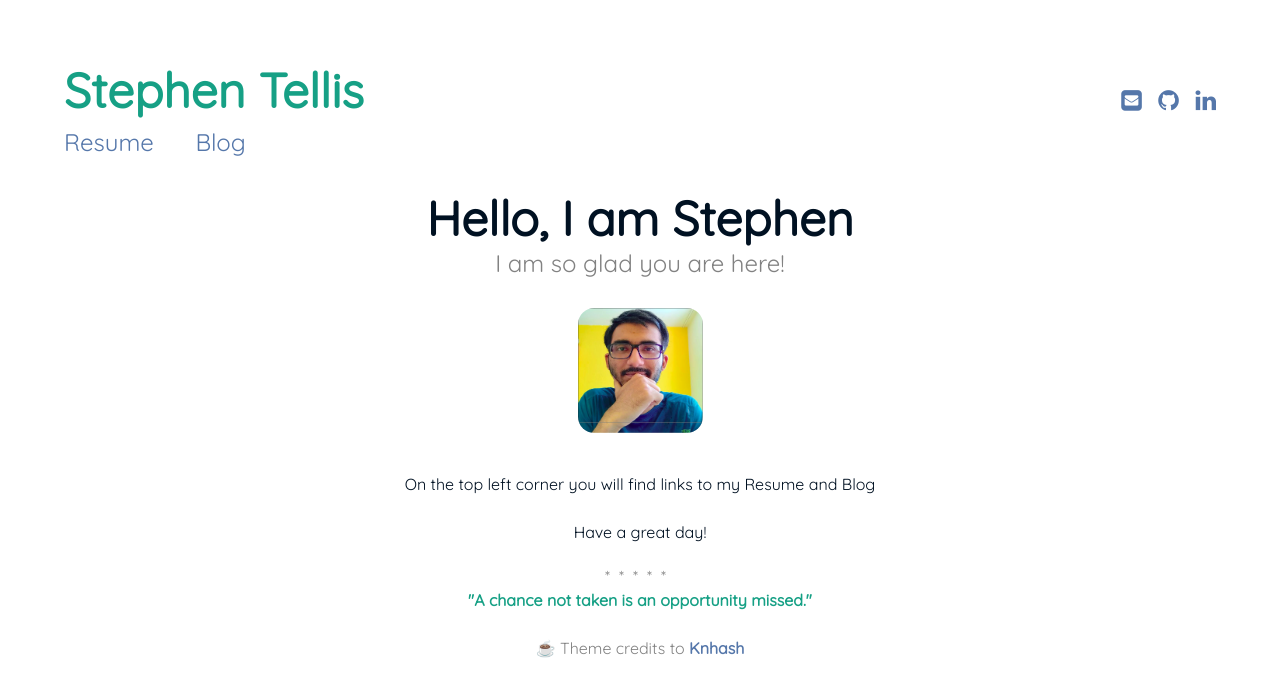
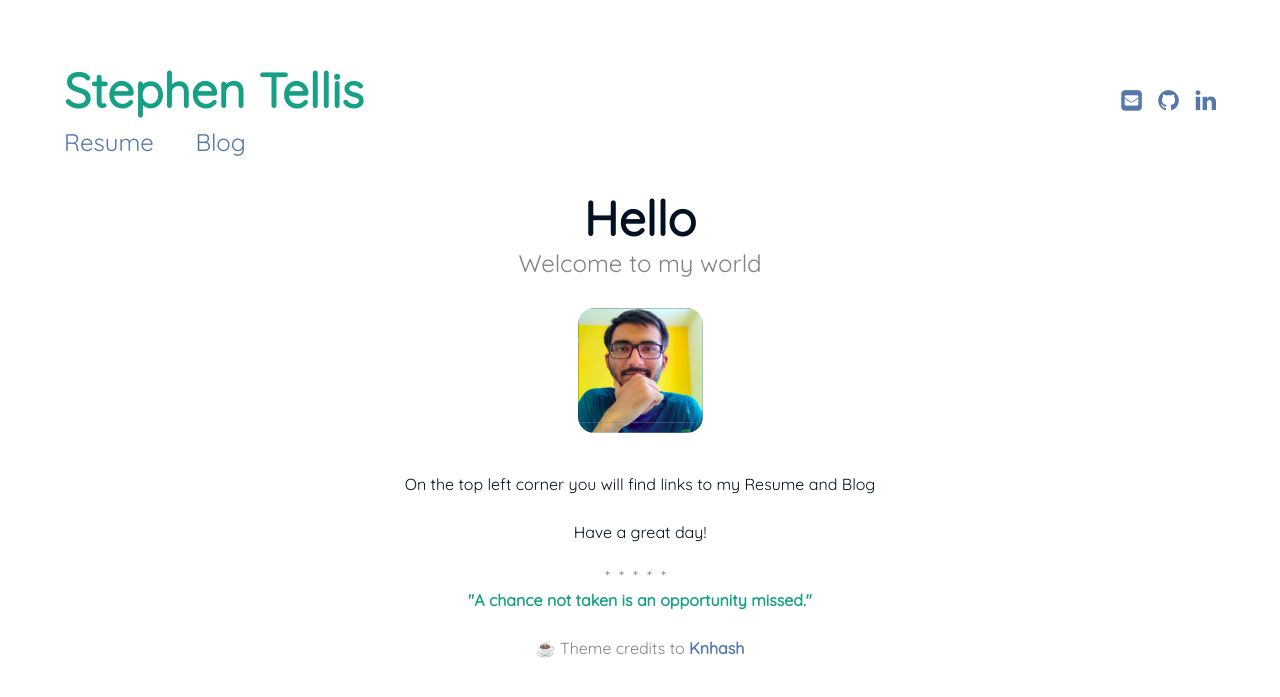
Before and after one commit to Stephen-Tellis/home, a Jekyll site: the page built from index.md, in a window 1280 px wide. Shown: the top 697 px of the page. Built offline with Jekyll 4.4.1, drawn with Linux system fonts in a browser that asks for light colours.

Commit message:
Update index.md

```diff
--- a/index.md
+++ b/index.md
@@ -1,7 +1,7 @@
 ---
 layout: page
-title: Hello, I am Stephen
-subtitle: I am so glad you are here!
+title: Hello
+subtitle: Welcome to my world
 sitemap:
   priority: 0.9
 ---
@@ -10,5 +10,5 @@ sitemap:
 
 <div id="describe-text">
 	<p> On the top left corner you will find links to my Resume and Blog </p>
-	<p> Have a great day!</p>
+	<p> Have a great day! </p>
 </div>
```
